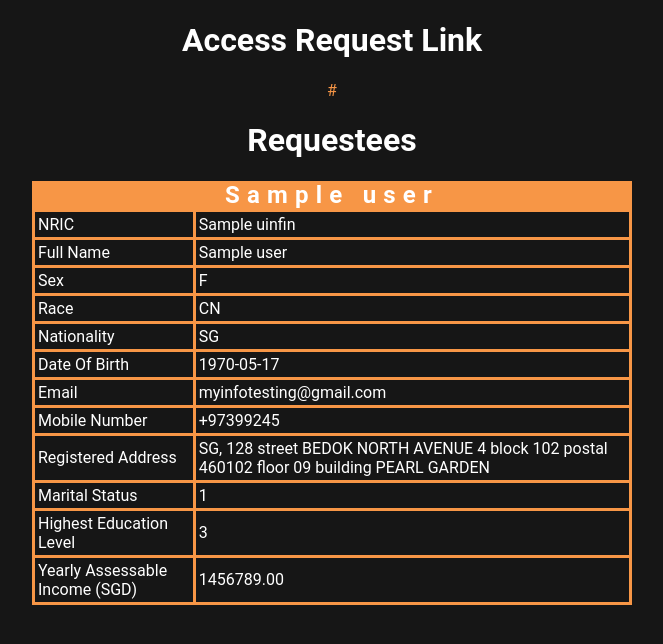
After one commit to delgemoon/singpass_python, a Flask app: template templates/dashboard.html in a window 1280 px wide. The commit adds this page. Shown: the top 644 px of the page, without its empty margins (308-971 px from the left). Run offline with Flask 2, Linux system fonts and the light colour scheme; the template is opened without the code that fills it: most values are stand-ins (such as "Sample title", 1, 10 or a date in 2020).

Commit message:
adding dashboard.html, login.html, security.py, style.css, requirements.txt

```diff
--- a/data_handler.py
+++ b/data_handler.py
@@ -44,6 +44,7 @@ def generateSessionEntity():
 
     # The name/ID for the new entity.
     session = uuid.uuid4().hex
+    pp(session)
 
     # Create the Cloud Datastore key for the new entity.
     key = datastore_client.key(kind, str(session), namespace='MyInfoApp')
--- a/main.py
+++ b/main.py
@@ -71,6 +71,7 @@ def index():
 #@login_required
 def dashboard(userId):
     session = generateSessionEntity()
+    pp(session)
     link = "http://localhost:3001/myinfo/{}".format(str(session))
     payload = dict()
     payload['link'] = link
--- /dev/null
+++ b/security/security.py
@@ -0,0 +1,5 @@
+import random
+
+def generate_nonce(length=8):
+    """Generate pseudorandom number."""
+    return ''.join([str(random.randint(0, 9)) for i in range(length)])
--- /dev/null
+++ b/static/style.css
@@ -0,0 +1,186 @@
+body {
+    color: #161616;
+    font-family: 'Roboto', sans-serif;
+    text-align: center;
+    background-color: currentColor;
+  }
+  .center-on-page {
+    position: absolute;
+    top:50%;
+    left: 50%;
+    transform: translate(-50%,-50%);
+  }
+  h1 {
+    text-align: center;
+    color:#FFFFFF;
+  }
+  p {
+    text-align: center;
+    color:#f79646;
+  }
+  img {
+    vertical-align: middle;
+  }
+  /* Reset Select */
+  select {
+    -webkit-appearance: none;
+    -moz-appearance: none;
+    -ms-appearance: none;
+    appearance: none;
+    outline: 0;
+    box-shadow: none;
+    border: 0 !important;
+    background: #2c3e50;
+    background-image: none;
+  }
+  /* Custom Select */
+  .select {
+    position: relative;
+    display: block;
+    width: 20em;
+    height: 3em;
+    line-height: 3;
+    background: #2c3e50;
+    overflow: hidden;
+    border-radius: .25em;
+  }
+  select {
+    width: 100%;
+    height: 100%;
+    margin: 0;
+    padding: 0 0 0 .5em;
+    color: #fff;
+    cursor: pointer;
+  }
+  select::-ms-expand {
+    display: none;
+  }
+  /* Arrow */
+  .select::after {
+    content: '\25BC';
+    position: absolute;
+    top: 0;
+    right: 0;
+    bottom: 0;
+    padding: 0 1em;
+    background: #34495e;
+    pointer-events: none;
+  }
+  /* Transition */
+  .select:hover::after {
+    color: #f39c12;
+  }
+  .select::after {
+    -webkit-transition: .25s all ease;
+    -o-transition: .25s all ease;
+    transition: .25s all ease;
+  }
+  button{
+    -webkit-appearance: none;
+    -moz-appearance: none;
+    -ms-appearance: none;
+    appearance: none;
+    outline: 0;
+    box-shadow: none;
+    border: 0 !important;
+    background: #2c3e50;
+    background-image: none;
+    width: 100%;
+    height: 40px;
+    margin: 0;
+    margin-top: 20px;
+    color: #fff;
+    cursor: pointer;
+    border-radius: .25em;
+  }
+  .button:hover{
+    color: #f39c12;
+  }
+  .error {
+    color: #D8000C;
+    background-color: #FFD2D2;
+  }
+
+  table.person {
+    margin: auto;
+    width: 600px;
+    border-collapse: collapse;
+    border: 3px solid #f79646; /*for older IE*/
+    border-style: solid;
+    color: #fff;
+    border-color: #f79646;
+  }
+
+  table.person caption {
+    background-color: #f79646;
+    color: #fff;
+    font-size: x-large;
+    font-weight: bold;
+    letter-spacing: .3em;
+    border-color: #f79646;
+  }
+
+  table.person thead th {
+    padding: 8px;
+    background-color: #fde9d9;
+    font-size: large;
+    border-color: #f79646;
+  }
+
+  table.person thead th#thDay {
+    width: 40%;
+    border-color: #f79646;
+  }
+
+  table.person thead th#thRegular, table.person thead th#thOvertime, table.person thead th#thTotal {
+    width: 20%;
+    border-color: #f79646;
+  }
+
+  table.person th, table.person td {
+    padding: 3px;
+    border-width: 3px;
+    border-style: solid;
+    border-color: #f79646;
+  }
+
+  table.person td {
+    text-align: left;
+    color: #fff;
+    border-color: #f79646;
+  }
+  table.person th {
+    border-color: #f79646;
+  }
+
+  table.person tbody th {
+    text-align: left;
+    font-weight: normal;
+    border-color: #f79646;
+  }
+
+  table.person tfoot {
+    font-weight: bold;
+    font-size: large;
+    background-color: #687886;
+    color: #fff;
+    border-color: #f79646;
+  }
+
+  table.person tr.even {
+    background-color: #fde9d9;
+    border-color: #f79646;
+  }
+
+  a:link, a:visited {
+    background-color: #f44336;
+    color: white;
+    padding: 14px 25px;
+    text-align: center;
+    text-decoration: none;
+    display: inline-block;
+  }
+
+  a:hover, a:active {
+    background-color: red;
+  }
--- a/templates/consent_given.html
+++ b/templates/consent_given.html
@@ -1,5 +1,7 @@
 <!doctype html>
-<script type="text/javascript" src="{{ url_for('static', filename='jquery.min.js') }}"></script>
+<link rel="stylesheet" type="text/css" href="/static/style.css">
+<div class="center-on-page">
+    <script type="text/javascript" src="/static/jquery.min.js"></script>
     <script type="text/javascript">
         // var authApiUrl = "https://sandbox.api.myinfo.gov.sg/com/v2/authorise"
         var authApiUrl =  "https://test.api.myinfo.gov.sg/com/v2/authorise"
@@ -33,3 +35,4 @@
     <form id="formAuthorise">
         <a href="#" onclick="$(this).closest('form').submit()" class="btn2">Give Consent</a>
     </form>
+</div>
--- /dev/null
+++ b/templates/dashboard.html
@@ -0,0 +1,60 @@
+<!doctype html>
+<link rel="stylesheet" type="text/css" href="/static/style.css">
+<body>
+    <h1>Access Request Link</h1>
+    <p>{{ data.link }}</p>
+    <h1>Requestees</h1>
+        {% for user in data.users %}
+            <table class="person">
+                <caption>{{ user.name}} </caption>
+                <tr>
+                    <td>NRIC</td>
+                    <td>{{ user.uinfin }}</td>
+                </tr>
+                <tr>
+                    <td>Full Name</td>
+                    <td>{{ user.name }}</td>
+                </tr>
+                <tr>
+                    <td>Sex</td>
+                    <td>F</td>
+                </tr>
+                <tr>
+                    <td>Race</td>
+                    <td>CN</td>
+                </tr>
+                <tr>
+                    <td>Nationality</td>
+                    <td>SG</td>
+                </tr>
+                <tr>
+                    <td>Date Of Birth</td>
+                    <td>1970-05-17</td>
+                </tr>
+                <tr>
+                    <td>Email</td>
+                    <td>myinfotesting@gmail.com</td>
+                </tr>
+                <tr>
+                    <td>Mobile Number</td>
+                    <td>+97399245</td>
+                </tr>
+                <tr>
+                    <td>Registered Address</td>
+                    <td>SG, 128 street BEDOK NORTH AVENUE 4 block 102 postal 460102 floor 09 building PEARL GARDEN</td>
+                </tr>
+                <tr>
+                    <td>Marital Status</td>
+                    <td>1</td>
+                </tr>
+                <tr>
+                    <td>Highest Education Level</td>
+                    <td>3</td>
+                </tr>
+                <tr>
+                    <td>Yearly Assessable Income (SGD)</td>
+                    <td>1456789.00</td>
+                </tr>
+            </table>
+        {% endfor %}
+</body>
```
Also changed, not shown: requirements.txt (+28 -6 lines), templates/login.html (added, +7 -0 lines). Lines whose indentation alone changed are shown as unchanged.
